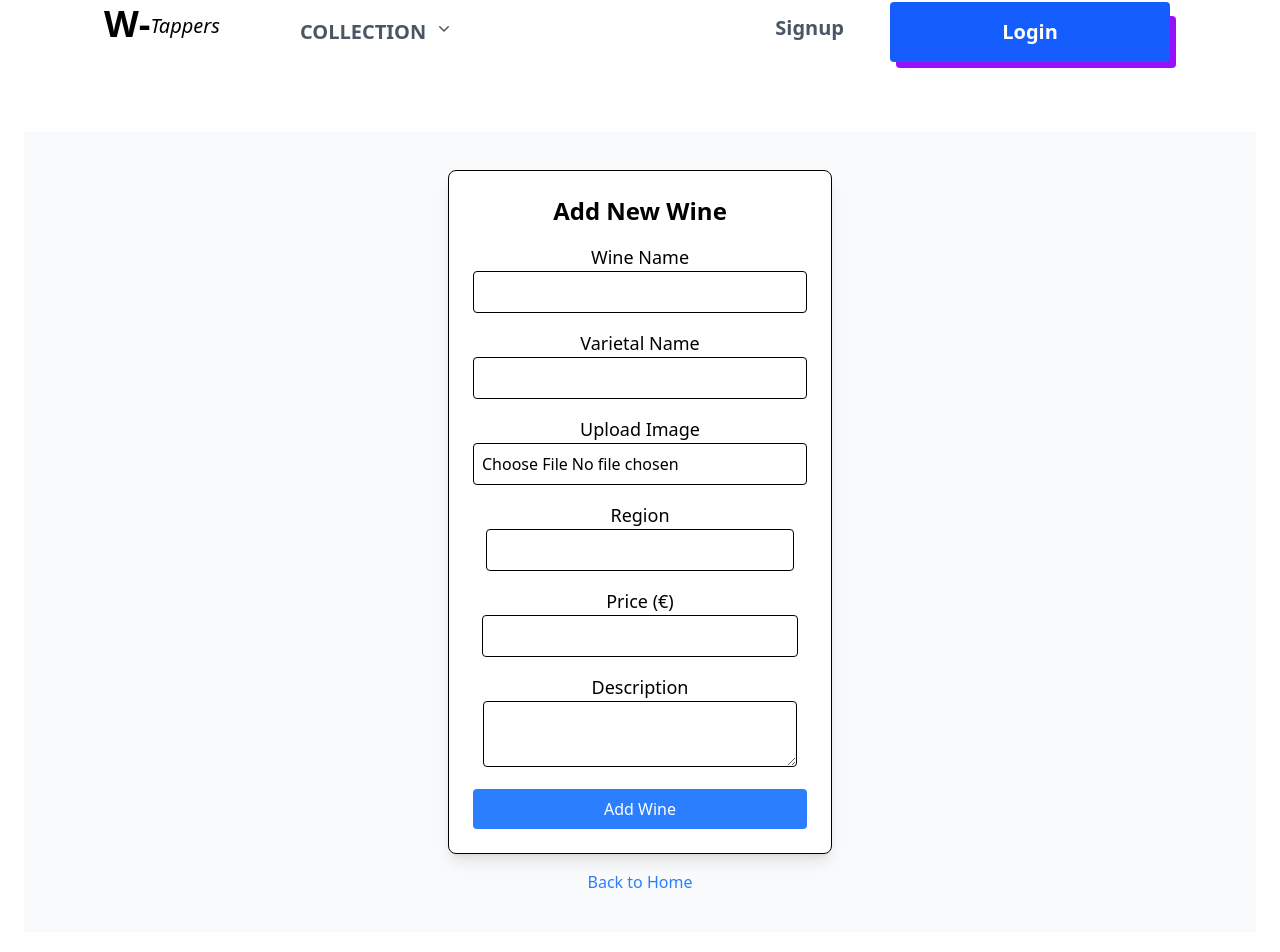
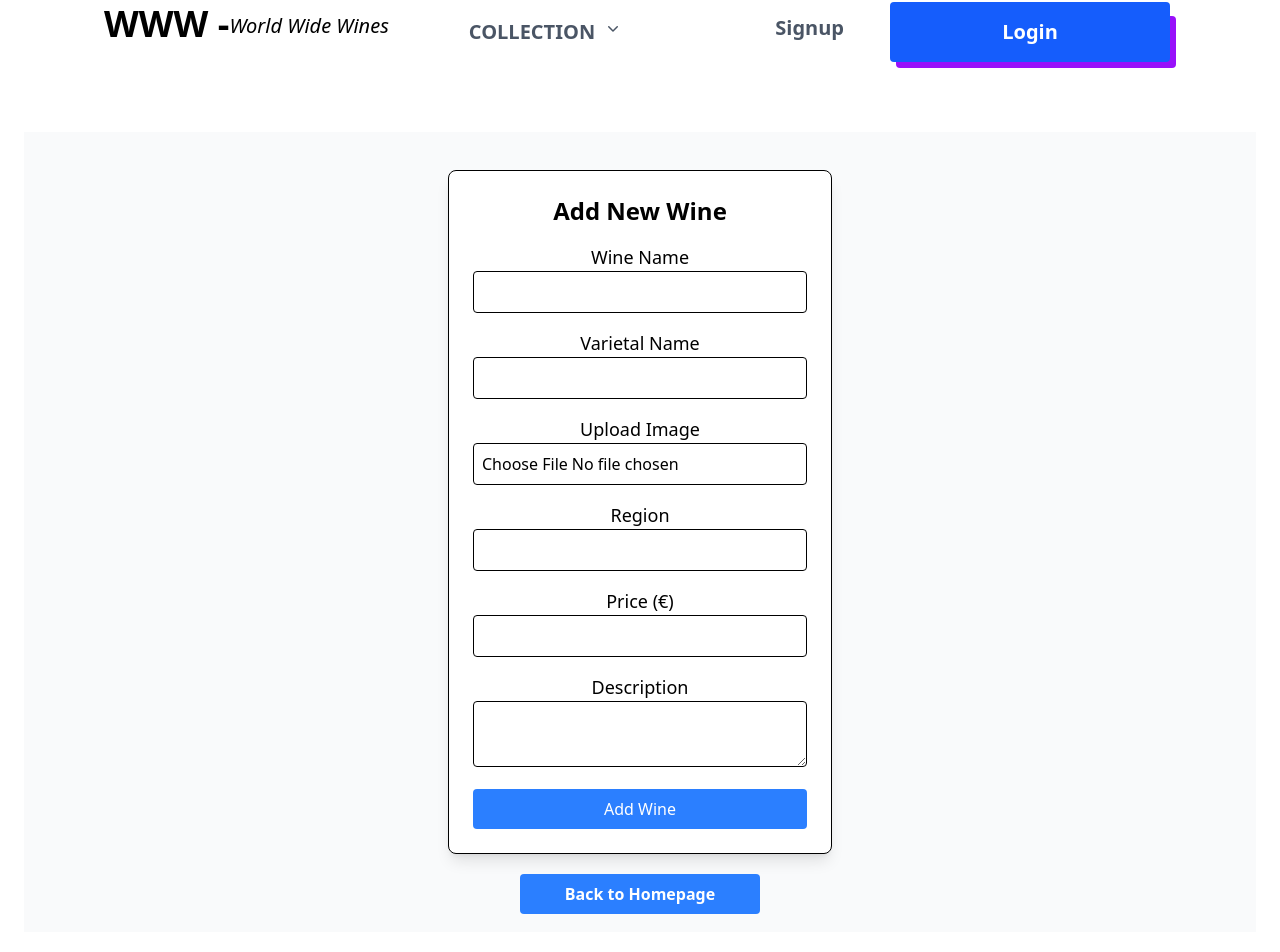
Before and after one commit to LisbonConnection/World-Wide-Wine-Frontend, a React (Vite) app: page /addwine in a window 1280 px wide. Shown: the part 52-1004 px from the top of the page. Built offline with nearby package versions, Linux system fonts and the light colour scheme.

Commit message:
update Back to Homepage button and text boxes sizes

```diff
--- a/src/components/AddNewWine.jsx
+++ b/src/components/AddNewWine.jsx
@@ -62,7 +62,7 @@ function AddNewWine() {
 
         {error && <p className="text-red-500">{error}</p>}
 
-        <div className="space-y-2">
+        <div className="space-y-2 w-full">
           <label htmlFor="wineName" className="text-lg">
             Wine Name
           </label>
@@ -76,7 +76,7 @@ function AddNewWine() {
           />
         </div>
 
-        <div className="space-y-2">
+        <div className="space-y-2 w-full">
           <label htmlFor="varietalName" className="text-lg">
             Varietal Name
           </label>
@@ -90,7 +90,7 @@ function AddNewWine() {
           />
         </div>
 
-        <div className="space-y-2">
+        <div className="space-y-2 w-full">
           <label htmlFor="image" className="text-lg">
             Upload Image
           </label>
@@ -103,7 +103,7 @@ function AddNewWine() {
           />
         </div>
 
-        <div className="space-y-2">
+        <div className="space-y-2 w-full">
           <label htmlFor="region" className="text-lg">
             Region
           </label>
@@ -117,7 +117,7 @@ function AddNewWine() {
           />
         </div>
 
-        <div className="space-y-2">
+        <div className="space-y-2 w-full">
           <label htmlFor="price" className="text-lg">
             Price (€)
           </label>
@@ -131,7 +131,7 @@ function AddNewWine() {
           />
         </div>
 
-        <div className="space-y-2">
+        <div className="space-y-2 w-full">
           <label htmlFor="description" className="text-lg">
             Description
           </label>
@@ -151,9 +151,16 @@ function AddNewWine() {
         </button>
       </form>
 
-      <a href="/dashboard" className="mt-4 text-blue-500 text-center">
-        Back to Home
-      </a>
+      <div className="relative flex justify-center items-center mt-10 text-center">
+        <button
+          onClick={() => navigate("/dashboard")}
+          className="absolute bg-blue-500 text-white text-l hover:bg-blue-800 font-bold text-center h-10 w-60 p-5 flex items-center justify-center space-x-5 rounded transition-all ease-in-out duration-1000 hover:scale-110"
+        >
+          <p className="flex justify-center items-center text-center">
+            Back to Homepage
+          </p>
+        </button>
+      </div>
     </div>
   );
 }
--- a/src/components/Navbar.jsx
+++ b/src/components/Navbar.jsx
@@ -82,8 +82,8 @@ function Navbar() {
           <div className="flex space-x-20">
             <Link to={isLoggedIn ? "/dashboard" : "/"}>
               <div className="flex">
-                <p className="mt-2 h-18 w-auto text-4xl font-bold">W-</p>
-                <p className="mt-4 h-14 w-auto text-xl italic">Tappers</p>
+                <p className="mt-2 h-18 w-auto text-4xl font-bold">WWW - </p>
+                <p className="mt-4 h-14 w-auto text-xl italic">World Wide Wines</p>
               </div>
             </Link>
 
--- a/src/pages/Home.jsx
+++ b/src/pages/Home.jsx
@@ -3,7 +3,7 @@ import React from 'react'
 function Home() {
 
   return (
-    <div>Home Page</div>
+    <div>Welcome to World Wide Wine!</div>
   )
 }
 
```
